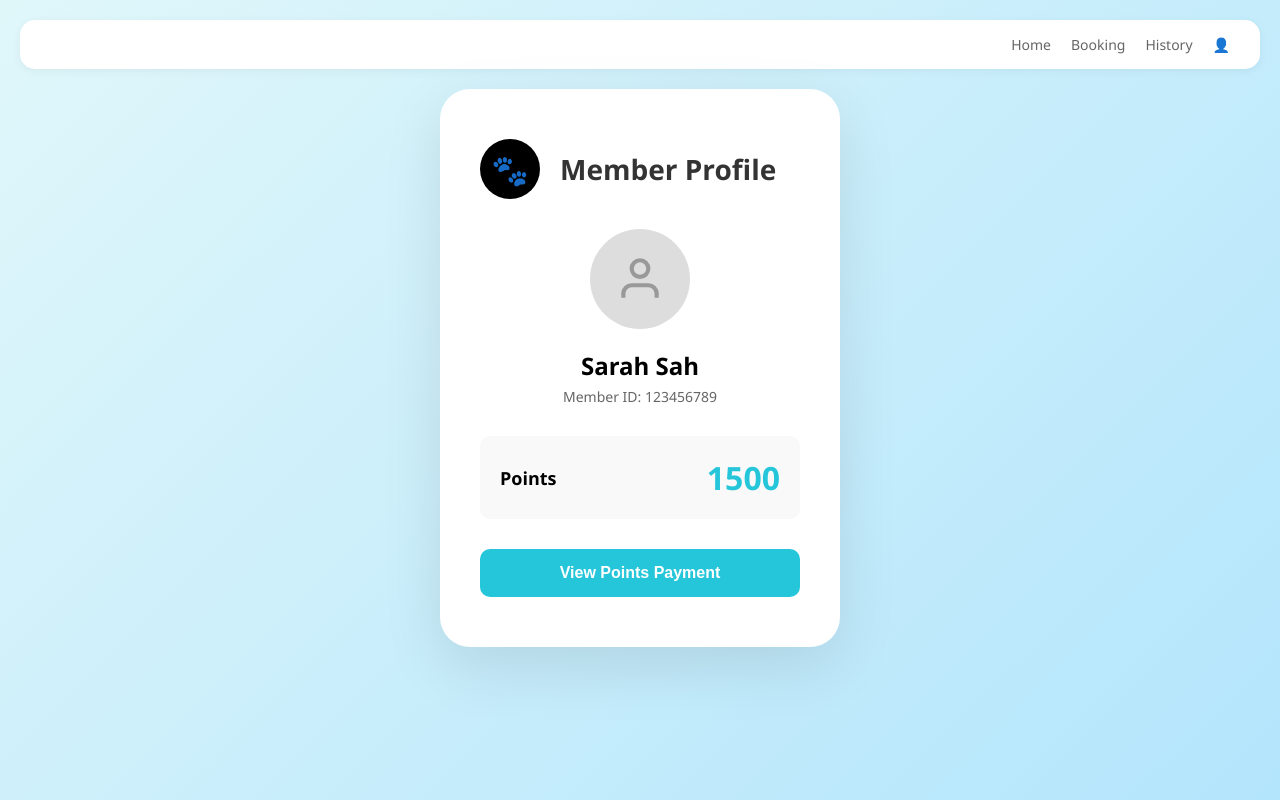
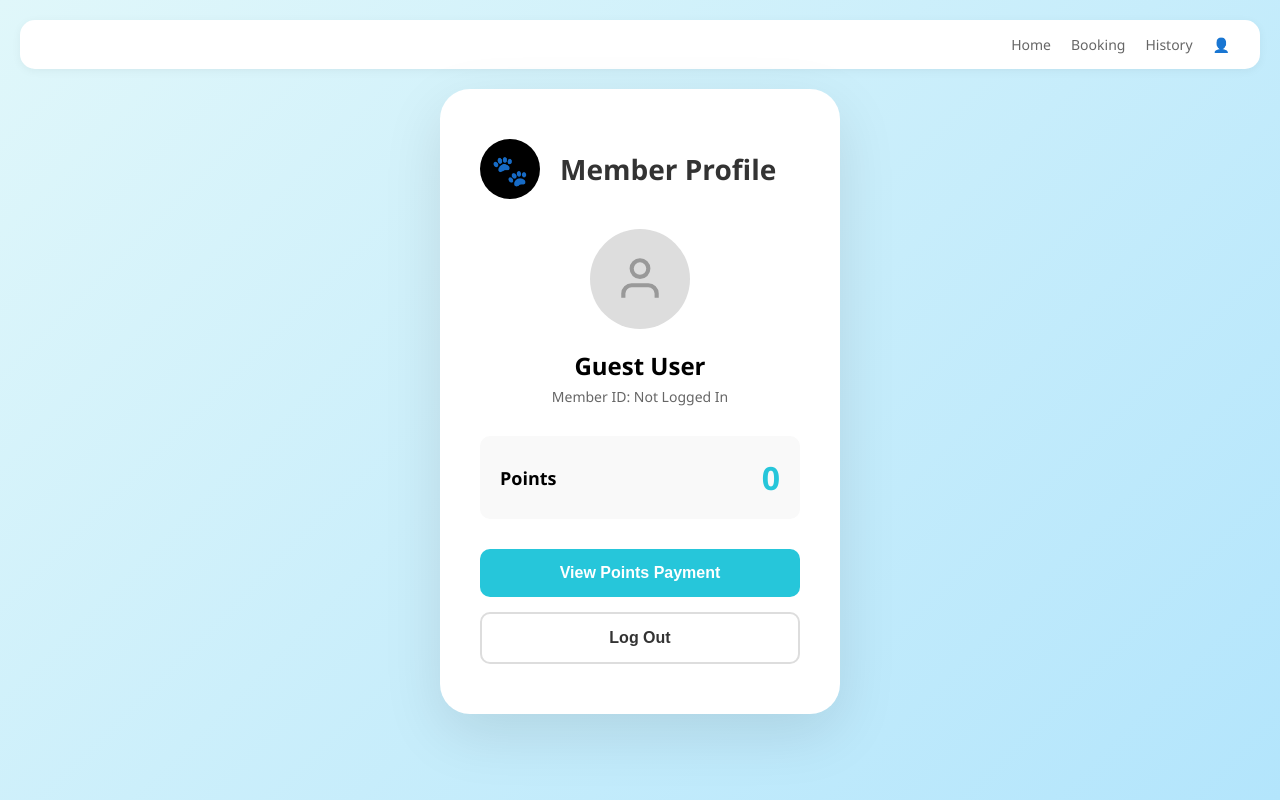
Before and after one commit to Bank-e/Cloud_Project, a plain HTML site: page CatExcalibur/member_profile.html in a window 1280 px wide. Drawn offline with Linux system fonts and the light colour scheme.

Commit message:
connect between FrontEnd and BackEnd Page member_profile

```diff
--- /dev/null
+++ b/CatExcalibur/assets/js/member_profile.js
@@ -0,0 +1,57 @@
+// member_profile.js
+
+document.addEventListener('DOMContentLoaded', function() {
+    loadProfileData();
+});
+
+function loadProfileData() {
+    // 1. ดึงข้อมูลจาก localStorage
+    const customerID = localStorage.getItem('CustomerID');
+    const username = localStorage.getItem('Username');
+    const points = localStorage.getItem('Points');
+
+    // 2. Element สำหรับแสดงผล
+    const customerIDEl = document.getElementById('profileCustomerID');
+    const usernameEl = document.getElementById('profileUsername');
+    const pointsEl = document.getElementById('profilePoints');
+
+    // 3. ตรวจสอบว่าผู้ใช้ล็อกอินหรือไม่
+    if (!customerID || !username) {
+        if (usernameEl) usernameEl.textContent = 'Guest User';
+        if (customerIDEl) customerIDEl.textContent = 'Not Logged In';
+        if (pointsEl) pointsEl.textContent = '0';
+        return;
+    }
+
+    // 4. แสดงผลข้อมูล
+    if (usernameEl) {
+        usernameEl.textContent = username;
+    }
+
+    if (customerIDEl) {
+        customerIDEl.textContent = customerID;
+    }
+
+    if (pointsEl) {
+        // แสดง Points เป็นตัวเลขที่อ่านง่าย
+        const formattedPoints = points ? parseInt(points).toLocaleString() : '0';
+        pointsEl.textContent = formattedPoints;
+    }
+}
+
+// 5. ฟังก์ชันสำหรับ Log Out (เรียกเมื่อคลิกปุ่ม)
+function logoutUser() {
+    // ลบข้อมูลที่เกี่ยวข้องกับการล็อกอินทั้งหมด
+    localStorage.removeItem('CustomerID');
+    localStorage.removeItem('Username');
+    localStorage.removeItem('Points');
+
+    // ลบข้อมูลอื่นๆ ที่อาจเกี่ยวข้องกับการทำงานชั่วคราว
+    localStorage.removeItem('CurrentReservationID');
+
+    alert('คุณได้ออกจากระบบแล้ว');
+    window.location.href = 'login.html'; // เปลี่ยนเส้นทางกลับไปหน้า Login
+}
+
+// ทำให้ฟังก์ชัน logoutUser ใช้งานได้จาก HTML
+window.logoutUser = logoutUser;
--- a/CatExcalibur/member_profile.html
+++ b/CatExcalibur/member_profile.html
@@ -28,18 +28,25 @@
                 </svg>
             </div>
 
-            <div class="profile-name">Sarah Sah</div>
-            <div class="profile-id">Member ID: 123456789</div>
+            <div class="profile-name" id="profileUsername">กำลังโหลด...</div>
+
+            <div class="profile-id">Member ID: <span id="profileCustomerID">...</span></div>
 
             <div class="points-box">
                 <span class="points-label">Points</span>
-                <span class="points-value">1500</span>
+                <span class="points-value" id="profilePoints">0</span>
             </div>
 
             <button class="btn btn-primary" onclick="window.location.href='reward.html'">
                 View Points Payment
             </button>
+
+            <button class="btn btn-secondary" onclick="logoutUser()" style="margin-top: 15px;">
+                Log Out
+            </button>
         </div>
     </div>
+
+    <script src="assets/js/member_profile.js"></script>
 </body>
 </html>
```
